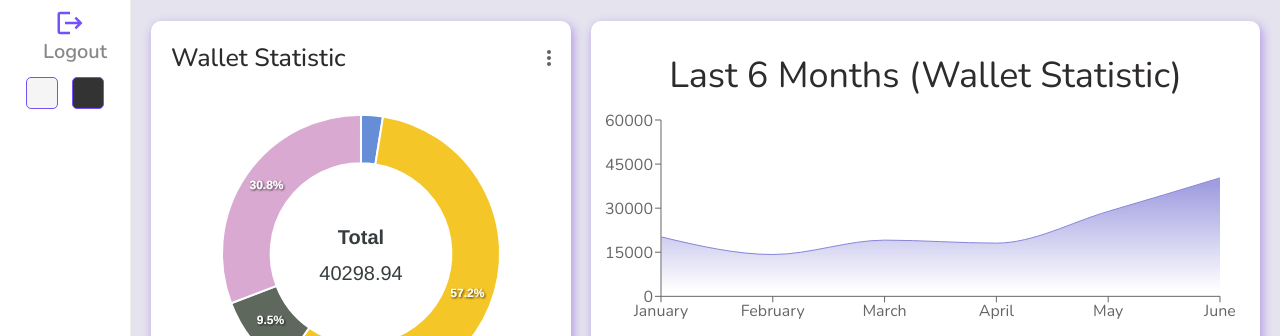
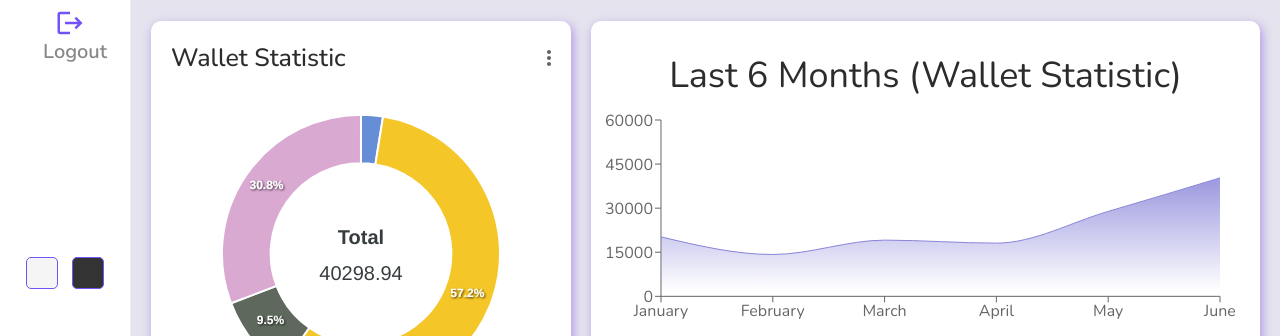
Before and after one commit to Bitummit/CryptoDashboard, a React (Vite) app: page / in a window 1280 px wide. Shown: the part 464-800 px from the top of the page. Built offline with nearby package versions, Linux system fonts and the light colour scheme.

Commit message:
update sidebar

```diff
--- a/src/components/sidebar/sidebar.scss
+++ b/src/components/sidebar/sidebar.scss
@@ -1,6 +1,6 @@
 .sidebar {
   flex: 1;
-  position: sticky;
+  position: relative;
   top: 0;
   border-right: 0.5px solid rgb(241, 238, 238);
   height: 100vh;
@@ -67,12 +67,13 @@
     }
   }
   .bottom {
-    // height: 100%;
+    position: absolute;
+    width:100%;
+    bottom: 0;
+    margin-bottom: 40px;
     display: flex;
-    // vertical-align: bottom;
-    align-items: flex-end;
+    align-items: center;
     justify-content: center;
-    // margin-top: 55vh;
 
     .colorOption {
       width: 30px;
```
